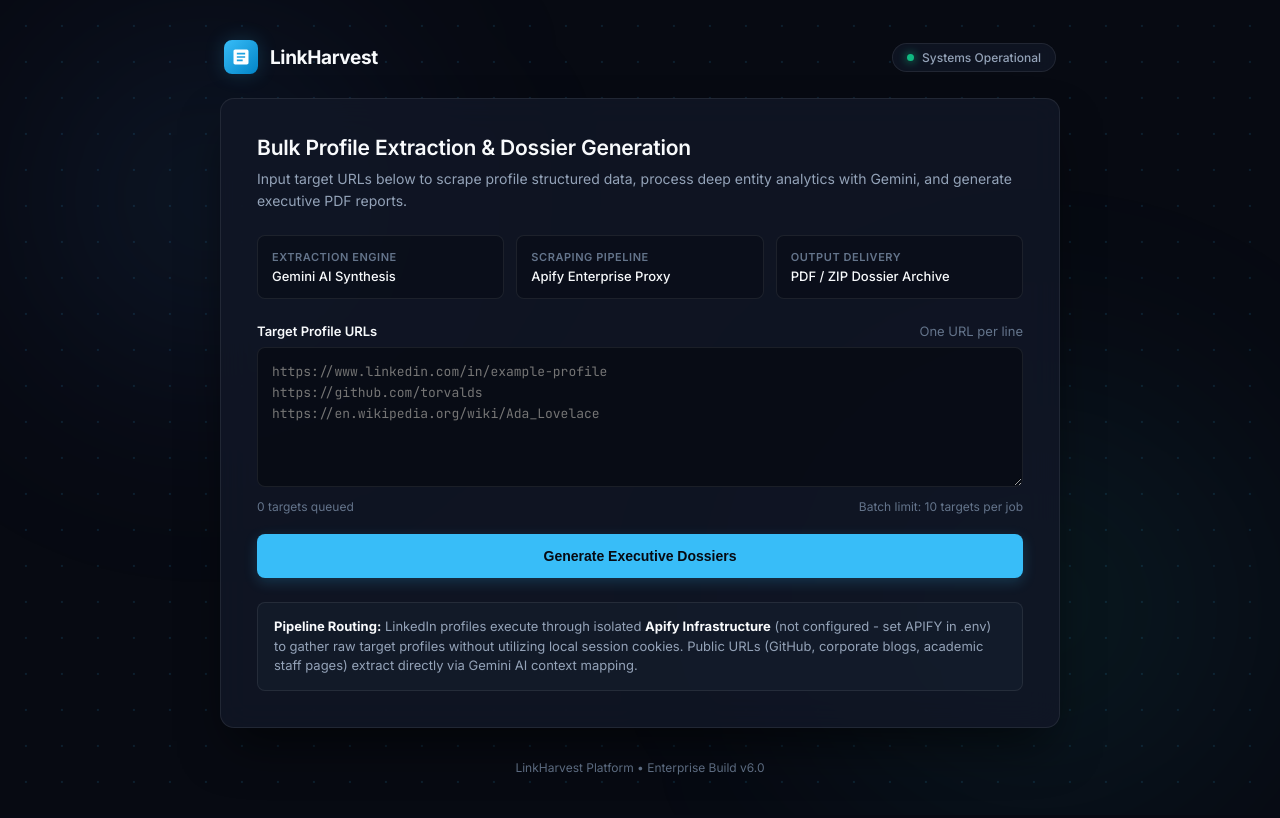
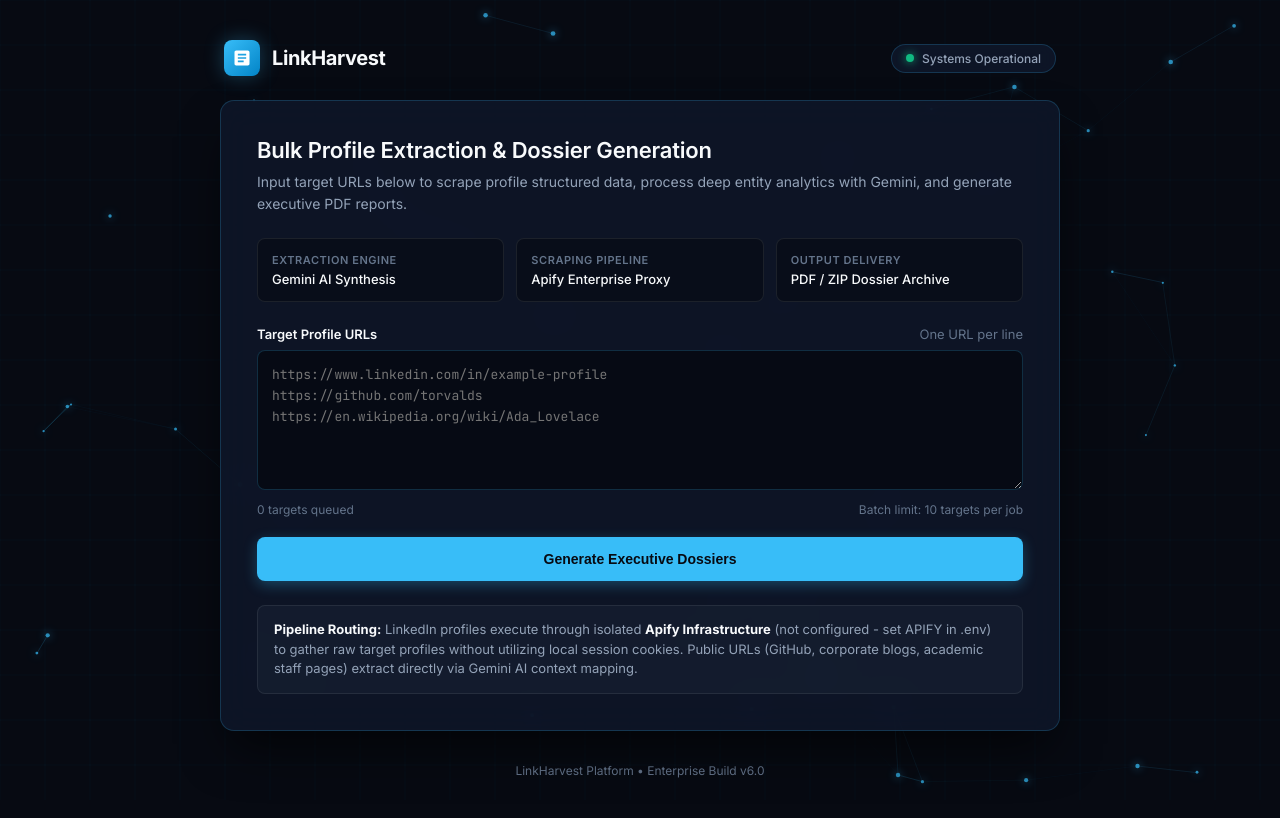
Before and after one commit to ramya63822/LinkHarvest-AI, a FastAPI app: page / in a window 1280 px wide. Before the commit the page ends 783 px from the top, so only its background shows below. Run offline with FastAPI, Linux system fonts and the light colour scheme.

Commit message:
finally done with ui with a more professional one

```diff
--- a/templates/index.html
+++ b/templates/index.html
@@ -10,17 +10,13 @@
     <style>
         :root {
             --bg-base: #070a12;
-            --bg-surface: rgba(17, 23, 38, 0.85);
-            --border-color: rgba(255, 255, 255, 0.08);
-            --border-highlight: rgba(56, 189, 248, 0.3);
-
+            --bg-surface: rgba(15, 23, 42, 0.85);
+            --border-color: rgba(56, 189, 248, 0.2);
             --text-primary: #f8fafc;
             --text-secondary: #94a3b8;
             --text-muted: #64748b;
-
             --accent-primary: #38bdf8;
-            --accent-glow: rgba(56, 189, 248, 0.2);
-
+            --accent-glow: rgba(56, 189, 248, 0.3);
             --status-success: #10b981;
             --status-warning: #f59e0b;
             --status-error: #ef4444;
@@ -43,57 +39,15 @@
             position: relative;
         }
 
-        /* Animated Grid Overlay */
-        body::before {
-            content: "";
+        /* Interactive Motion Canvas Background */
+        #bg-canvas {
             position: fixed;
-            top: 0; left: 0; right: 0; bottom: 0;
-            background-image: radial-gradient(rgba(56, 189, 248, 0.12) 1px, transparent 1px);
-            background-size: 36px 36px;
-            z-index: -2;
-            animation: gridScroll 60s linear infinite;
-        }
-
-        /* Dynamic Fluid Orbs */
-        .glow-orb {
-            position: fixed;
-            border-radius: 50%;
-            filter: blur(100px);
+            top: 0;
+            left: 0;
+            width: 100vw;
+            height: 100vh;
             z-index: -1;
             pointer-events: none;
-        }
-
-        .orb-1 {
-            top: -100px;
-            left: -100px;
-            width: 550px;
-            height: 550px;
-            background: radial-gradient(circle, rgba(56, 189, 248, 0.15), rgba(99, 102, 241, 0.05), transparent 70%);
-            animation: orbFloat1 20s ease-in-out infinite alternate;
-        }
-
-        .orb-2 {
-            bottom: -150px;
-            right: -100px;
-            width: 650px;
-            height: 650px;
-            background: radial-gradient(circle, rgba(16, 185, 129, 0.12), rgba(56, 189, 248, 0.05), transparent 70%);
-            animation: orbFloat2 25s ease-in-out infinite alternate;
-        }
-
-        @keyframes gridScroll {
-            0% { background-position: 0 0; }
-            100% { background-position: 72px 72px; }
-        }
-
-        @keyframes orbFloat1 {
-            0% { transform: translate(0, 0) scale(1); }
-            100% { transform: translate(150px, 100px) scale(1.2); }
-        }
-
-        @keyframes orbFloat2 {
-            0% { transform: translate(0, 0) scale(1); }
-            100% { transform: translate(-120px, -120px) scale(1.1); }
         }
 
         .container {
@@ -103,6 +57,7 @@
             z-index: 1;
         }
 
+        /* Top Bar & Brand Identity */
         .top-bar {
             display: flex;
             justify-content: space-between;
@@ -118,8 +73,8 @@
         }
 
         .logo-icon {
-            width: 34px;
-            height: 34px;
+            width: 36px;
+            height: 36px;
             background: linear-gradient(135deg, #38bdf8, #0284c7);
             border-radius: 8px;
             display: flex;
@@ -131,7 +86,7 @@
         .logo-icon svg { width: 20px; height: 20px; fill: #fff; }
 
         .brand-name {
-            font-size: 19px;
+            font-size: 20px;
             font-weight: 700;
             letter-spacing: -0.02em;
             color: var(--text-primary);
@@ -141,7 +96,7 @@
             display: flex;
             align-items: center;
             gap: 8px;
-            background: rgba(17, 23, 38, 0.8);
+            background: rgba(15, 23, 42, 0.9);
             backdrop-filter: blur(10px);
             border: 1px solid var(--border-color);
             padding: 6px 14px;
@@ -152,25 +107,25 @@
         }
 
         .status-dot {
-            width: 7px;
-            height: 7px;
+            width: 8px;
+            height: 8px;
             border-radius: 50%;
             background-color: var(--status-success);
             box-shadow: 0 0 10px var(--status-success);
         }
 
-        /* Glassmorphic Main Card */
+        /* Glassmorphic Card Container */
         .card {
             background: var(--bg-surface);
             backdrop-filter: blur(16px);
             border: 1px solid var(--border-color);
             border-radius: 14px;
             padding: 36px;
-            box-shadow: 0 25px 50px -12px rgba(0, 0, 0, 0.6);
+            box-shadow: 0 25px 50px -12px rgba(0, 0, 0, 0.7);
         }
 
         .card-header { margin-bottom: 24px; }
-        h1 { font-size: 21px; font-weight: 600; margin: 0 0 8px; color: var(--text-primary); letter-spacing: -0.01em; }
+        h1 { font-size: 22px; font-weight: 600; margin: 0 0 8px; color: var(--text-primary); letter-spacing: -0.01em; }
         .sub { color: var(--text-secondary); font-size: 14px; line-height: 1.55; margin: 0; }
 
         .spec-grid {
@@ -181,8 +136,8 @@
         }
 
         .spec-card {
-            background: rgba(7, 10, 18, 0.5);
-            border: 1px solid var(--border-color);
+            background: rgba(7, 10, 18, 0.6);
+            border: 1px solid rgba(255, 255, 255, 0.08);
             border-radius: 8px;
             padding: 14px;
         }
@@ -196,10 +151,10 @@
         textarea {
             width: 100%;
             padding: 14px;
-            background: rgba(7, 10, 18, 0.7);
+            background: rgba(7, 10, 18, 0.85);
             border: 1px solid var(--border-color);
             border-radius: 8px;
-            color: var(--text-primary);
+            color: #38bdf8;
             font-size: 13px;
             font-family: 'JetBrains Mono', monospace;
             height: 140px;
@@ -239,8 +194,8 @@
             border-radius: 8px;
             font-size: 13px;
             line-height: 1.5;
-            background: rgba(30, 41, 59, 0.3);
-            border: 1px solid var(--border-color);
+            background: rgba(30, 41, 59, 0.4);
+            border: 1px solid rgba(255, 255, 255, 0.08);
             color: var(--text-secondary);
         }
 
@@ -256,8 +211,8 @@
         .results.show { display: block; }
 
         .item {
-            background: rgba(7, 10, 18, 0.6);
-            border: 1px solid var(--border-color);
+            background: rgba(7, 10, 18, 0.7);
+            border: 1px solid rgba(255, 255, 255, 0.08);
             border-left: 3px solid var(--accent-primary);
             border-radius: 8px;
             padding: 16px;
@@ -289,8 +244,8 @@
 </head>
 <body>
 
-<div class="glow-orb orb-1"></div>
-<div class="glow-orb orb-2"></div>
+<!-- High-Tech Motion Canvas Layer -->
+<canvas id="bg-canvas"></canvas>
 
 <div class="container">
     <div class="top-bar">
@@ -356,6 +311,105 @@
 </div>
 
 <script>
+    // ----------------------------------------------------
+    // BACKGROUND CANVAS ANIMATION ENGINE (DATA MATRIX MESH)
+    // ----------------------------------------------------
+    const canvas = document.getElementById('bg-canvas');
+    const ctx = canvas.getContext('2d');
+
+    let width, height;
+    let particles = [];
+
+    function resize() {
+        width = canvas.width = window.innerWidth;
+        height = canvas.height = window.innerHeight;
+    }
+
+    window.addEventListener('resize', resize);
+    resize();
+
+    class Particle {
+        constructor() {
+            this.x = Math.random() * width;
+            this.y = Math.random() * height;
+            this.vx = (Math.random() - 0.5) * 0.8;
+            this.vy = (Math.random() - 0.5) * 0.8;
+            this.radius = Math.random() * 1.5 + 1;
+        }
+
+        update() {
+            this.x += this.vx;
+            this.y += this.vy;
+
+            if (this.x < 0 || this.x > width) this.vx *= -1;
+            if (this.y < 0 || this.y > height) this.vy *= -1;
+        }
+
+        draw() {
+            ctx.beginPath();
+            ctx.arc(this.x, this.y, this.radius, 0, Math.PI * 2);
+            ctx.fillStyle = 'rgba(56, 189, 248, 0.7)';
+            ctx.shadowBlur = 8;
+            ctx.shadowColor = '#38bdf8';
+            ctx.fill();
+            ctx.shadowBlur = 0;
+        }
+    }
+
+    // Populate particles
+    const particleCount = Math.min(Math.floor(window.innerWidth / 20), 60);
+    for (let i = 0; i < particleCount; i++) {
+        particles.push(new Particle());
+    }
+
+    function animate() {
+        ctx.clearRect(0, 0, width, height);
+
+        // Draw animated grid background
+        ctx.strokeStyle = 'rgba(56, 189, 248, 0.03)';
+        ctx.lineWidth = 1;
+        const gridSize = 45;
+        for (let x = 0; x < width; x += gridSize) {
+            ctx.beginPath();
+            ctx.moveTo(x, 0);
+            ctx.lineTo(x, height);
+            ctx.stroke();
+        }
+        for (let y = 0; y < height; y += gridSize) {
+            ctx.beginPath();
+            ctx.moveTo(0, y);
+            ctx.lineTo(width, y);
+            ctx.stroke();
+        }
+
+        // Draw moving nodes & connection lines
+        for (let i = 0; i < particles.length; i++) {
+            particles[i].update();
+            particles[i].draw();
+
+            for (let j = i + 1; j < particles.length; j++) {
+                const dx = particles[i].x - particles[j].x;
+                const dy = particles[i].y - particles[j].y;
+                const dist = Math.sqrt(dx * dx + dy * dy);
+
+                if (dist < 130) {
+                    ctx.beginPath();
+                    ctx.moveTo(particles[i].x, particles[i].y);
+                    ctx.lineTo(particles[j].x, particles[j].y);
+                    ctx.strokeStyle = `rgba(56, 189, 248, ${0.25 * (1 - dist / 130)})`;
+                    ctx.lineWidth = 0.8;
+                    ctx.stroke();
+                }
+            }
+        }
+
+        requestAnimationFrame(animate);
+    }
+    animate();
+
+    // ----------------------------------------------------
+    // FORM & API HANDLING
+    // ----------------------------------------------------
     const form = document.getElementById('form');
     const urls = document.getElementById('urls');
     const go = document.getElementById('go');
```
